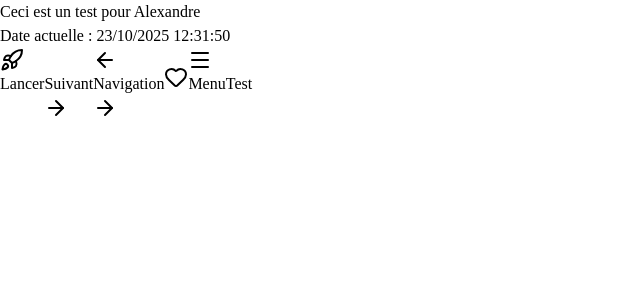
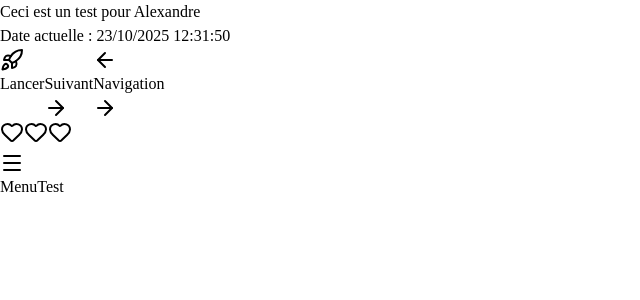
Before and after one commit to SoleauSimon/platform, a Next.js app in the folder apps/web/: page / in a window 1280 px wide. Shown: the top 300 px of the page, without its empty margins (0-640 px from the left). Built offline with nearby package versions, Linux system fonts and the light colour scheme.

Commit message:
improve: only icons

```diff
--- a/apps/web/app/page.tsx
+++ b/apps/web/app/page.tsx
@@ -14,29 +14,33 @@ export default function Page() {
 				{/* Test des différents cas d'usage des icônes */}
 				<div className="flex flex-col gap-2">
 					{/* Bouton avec icône à gauche */}
-					<Button icon={Rocket} size="sm">
+					<Button icon={Rocket} size="small">
 						Lancer
 					</Button>
 
 					{/* Bouton avec icône à droite */}
-					<Button iconRight={ArrowRight} size="sm">
+					<Button iconRight={ArrowRight} size="small">
 						Suivant
 					</Button>
 
 					{/* Bouton avec icônes des deux côtés */}
-					<Button icon={ArrowLeft} iconRight={ArrowRight} size="sm">
+					<Button icon={ArrowLeft} iconRight={ArrowRight} size="small">
 						Navigation
 					</Button>
 
-					{/* Bouton avec seulement une icône */}
-					<Button icon={Heart} size="icon" />
+					{/* Boutons avec seulement des icônes - test des tailles automatiques */}
+					<div className="flex gap-2 items-center">
+						<Button icon={Heart} size="small" />
+						<Button icon={Heart} size="default" />
+						<Button icon={Heart} size="large" />
+					</div>
 
 					{/* Bouton avec popover et icône */}
 					<Button
 						icon={Menu}
 						popoverContent={<div>Menu déroulant</div>}
 						popoverProps={{ side: "bottom" }}
-						size="sm"
+						size="small"
 					>
 						Menu
 					</Button>
--- a/apps/web/components/providers.tsx
+++ b/apps/web/components/providers.tsx
@@ -8,7 +8,7 @@ export function Providers({ children }: { children: React.ReactNode }) {
 	return (
 		<NextThemesProvider
 			attribute="class"
-			defaultTheme="system"
+			defaultTheme="light"
 			enableSystem
 			disableTransitionOnChange
 			enableColorScheme
--- a/packages/ui/src/components/button/button.tsx
+++ b/packages/ui/src/components/button/button.tsx
@@ -31,16 +31,50 @@ const Button = React.forwardRef<HTMLButtonElement, ButtonProps>(
 
 		const Comp = asChild ? Slot : "button";
 
+		// Detect if button has only icons (no text)
+		const hasChildren = children && children !== "";
+		const hasOnlyIcons = !hasChildren && (icon || iconRight);
+
+		// Map regular sizes to onlyIcon sizes when button has only icons
+		const getIconOnlySize = (
+			currentSize:
+				| "small"
+				| "default"
+				| "large"
+				| "onlyIconDefault"
+				| "onlyIconSmall"
+				| "onlyIconXs"
+				| "onlyIconLarge"
+				| null
+				| undefined,
+		) => {
+			if (!hasOnlyIcons) return currentSize;
+
+			switch (currentSize) {
+				case "default":
+					return "onlyIconDefault";
+				case "small":
+					return "onlyIconSmall";
+				case "large":
+					return "onlyIconLarge";
+				case "onlyIconDefault":
+				case "onlyIconSmall":
+				case "onlyIconXs":
+				case "onlyIconLarge":
+					return currentSize; // Already an onlyIcon size
+				default:
+					return "onlyIconDefault";
+			}
+		};
+
 		// Render button content with icons
 		const renderButtonContent = () => {
-			const hasChildren = children && children !== "";
-
 			if (!hasChildren && !icon && !iconRight) {
 				// No content at all
 				return null;
 			}
 
-			if (!hasChildren && (icon || iconRight)) {
+			if (hasOnlyIcons) {
 				// Only icons, no text
 				return (
 					<>
@@ -66,7 +100,9 @@ const Button = React.forwardRef<HTMLButtonElement, ButtonProps>(
 			<Comp
 				ref={ref}
 				data-slot="button"
-				className={cn(buttonVariants({ variant, size, className }))}
+				className={cn(
+					buttonVariants({ variant, size: getIconOnlySize(size), className }),
+				)}
 				{...props}
 			>
 				{renderButtonContent()}
--- a/packages/ui/src/components/button/variants.ts
+++ b/packages/ui/src/components/button/variants.ts
@@ -1,33 +1,94 @@
 import { cva } from "class-variance-authority";
 
 export const buttonVariants = cva(
-	"inline-flex items-center justify-center gap-2 whitespace-nowrap rounded-md text-sm font-medium transition-all disabled:pointer-events-none disabled:opacity-50 [&_svg]:pointer-events-none [&_svg:not([class*='size-'])]:size-4 shrink-0 [&_svg]:shrink-0 outline-none focus-visible:border-ring focus-visible:ring-ring/50 focus-visible:ring-[3px] aria-invalid:ring-destructive/20 dark:aria-invalid:ring-destructive/40 aria-invalid:border-destructive",
+	"igap-1 flex items-center whitespace-nowrap cursor-pointer select-none touch-manipulation font-medium",
 	{
 		variants: {
 			variant: {
-				default: "bg-primary text-primary-foreground hover:bg-primary/90",
+				default:
+					"border border-solid border-buttondefault-border bg-buttondefault hover:bg-buttondefault-hovered",
+				ghostDefault:
+					"border-none bg-[#f4f5f7] text-[#1B365D] hover:bg-[#1B365D] hover:text-white transition-all duration-200",
+				primary: "bg-primary !text-primary-foreground hover:bg-primary/90",
 				destructive:
-					"bg-destructive text-white hover:bg-destructive/90 focus-visible:ring-destructive/20 dark:focus-visible:ring-destructive/40 dark:bg-destructive/60",
-				outline:
-					"border bg-background shadow-xs hover:bg-accent hover:text-accent-foreground dark:bg-input/30 dark:border-input dark:hover:bg-input/50",
-				secondary:
-					"bg-secondary text-secondary-foreground hover:bg-secondary/80",
+					"bg-destructive !text-destructive-foreground hover:bg-destructive/90",
+				ghostDestructive: "text-destructive hover:bg-destructive/25",
 				ghost:
-					"hover:bg-accent hover:text-accent-foreground dark:hover:bg-accent/50",
-				link: "text-primary underline-offset-4 hover:underline",
+					"text-accent-foreground hover:bg-accent/25 hover:text-accent-foreground",
+				transparent:
+					"bg-transparent hover:bg-buttonTransparent border-none shadow-none",
+				link: "!text-primary hover:text-primary/90",
+				success:
+					"bg-buttonSuccess !text-buttonSuccess-foreground hover:bg-buttonSuccess/90",
+				edit: "bg-buttonEdit text-buttonEdit-foreground hover:bg-buttonEdit/90",
+				menu: "!font-normal flex w-full items-center gap-2 overflow-hidden rounded-md p-2 !px-2 text-left outline-none transition-[width,height,padding] active:bg-system-hovered active:text-sidebar-foreground disabled:pointer-events-none disabled:opacity-50 aria-disabled:pointer-events-none aria-disabled:opacity-50 hover:bg-system-hovered hover:text-sidebar-foreground !h-8 text-sm",
+
+				// Variants avec couleurs exactes de buttonV1 (préfixe Default pour les doublons existants)
+				primaryDefault:
+					"bg-[#1890ff] text-white hover:bg-[#3892dc] active:bg-[#40a9ff] border-none",
+				destructiveDefault:
+					"bg-[#e15055] text-white hover:bg-[#dd1b21] active:bg-[#e15055] border-none",
+				transparentDefault:
+					"bg-transparent hover:bg-[#f4f5f7] border-none shadow-none text-inherit",
+				linkDefault:
+					"!text-[#40a9ff] hover:text-[#40a9ff]/90 border-none bg-transparent",
+				successDefault:
+					"bg-[#26a69a] text-white hover:bg-[#1B8177] border-none",
+				editDefault: "bg-[#7765E2] text-white hover:bg-[#6454C3] border-none",
+
+				// Nouveaux variants de buttonV1 (sans préfixe car n'existaient pas avant)
+				modify: "bg-[#7765E2] text-white hover:bg-[#6454C3] border-none",
+				save: "bg-[#26a69a] text-white hover:bg-[#1B8177] border-none",
+				delete:
+					"bg-[#e15055] text-white hover:bg-[#dd1b21] active:bg-[#e15055] border-none",
+				create:
+					"bg-[#1890ff] text-white hover:bg-[#3892dc] active:bg-[#1890ff] border-none",
+				cancel:
+					"bg-[#e15055] text-white hover:bg-[#dd1b21] active:bg-[#e15055] border-none",
+				next: "bg-[#1890ff] text-white hover:bg-[#3892dc] active:bg-[#40a9ff] border-none",
+				reopen:
+					"bg-[#1890ff] text-white hover:bg-[#3892dc] active:bg-[#40a9ff] border-none",
+				subscribe: "bg-[#1B365D] text-white hover:bg-[#1f3e6a] border-none",
+				unsubscribe:
+					"bg-[#e15055] text-white hover:bg-[#dd1b21] active:bg-[#e15055] border-none",
+				external:
+					"border border-[#40a9ff] text-[#40a9ff] bg-white hover:bg-[#40a9ff] hover:text-white",
+				light:
+					"bg-white text-[#1B365D] hover:bg-[#1B365D] hover:text-white border-none",
+				dark: "bg-[#1B365D] text-white hover:bg-[#1f3e6a] border-none",
+				list: "bg-white text-[#4AADFF] hover:bg-[#f4f5f7] border-none",
+				trash:
+					"text-[#e15055] hover:bg-[#e15055]/25 border-none bg-transparent",
+				danger:
+					"bg-[#e15055] text-white hover:bg-[#dd1b21] active:bg-[#e15055] border-none",
 			},
 			size: {
-				default: "h-9 px-4 py-2 has-[>svg]:px-3",
-				sm: "h-8 rounded-md gap-1.5 px-3 has-[>svg]:px-2.5",
-				lg: "h-10 rounded-md px-6 has-[>svg]:px-4",
-				icon: "size-9",
-				"icon-sm": "size-8",
-				"icon-lg": "size-10",
+				default: "text-sm h-7.5 px-3",
+				small: "text-ssm h-6.5 px-1.5",
+				large: "text-semibase h-9 px-3",
+				onlyIconDefault: "h-7.5 w-7.5 p-0 flex justify-center items-center",
+				onlyIconSmall: "h-6.5 w-6.5 p-0 flex justify-center items-center",
+				onlyIconXs: "h-5.5 w-5.5 p-0 flex justify-center items-center",
+				onlyIconLarge: "h-9 w-9 p-0 text-xl flex justify-center items-center",
+			},
+			fullWidth: { true: "w-full", false: "" },
+			selected: {
+				true: "bg-system-selected text-system-color hover:bg-system-selected hover:text-system-color",
+				false: "",
+			},
+			center: { true: "justify-center", false: "justify-left" },
+			shape: {
+				default: "rounded",
+				circle: "rounded-full",
+				round: "rounded-lg",
 			},
 		},
 		defaultVariants: {
 			variant: "default",
 			size: "default",
+			fullWidth: false,
+			center: false,
+			shape: "default",
 		},
 	},
 );
```
